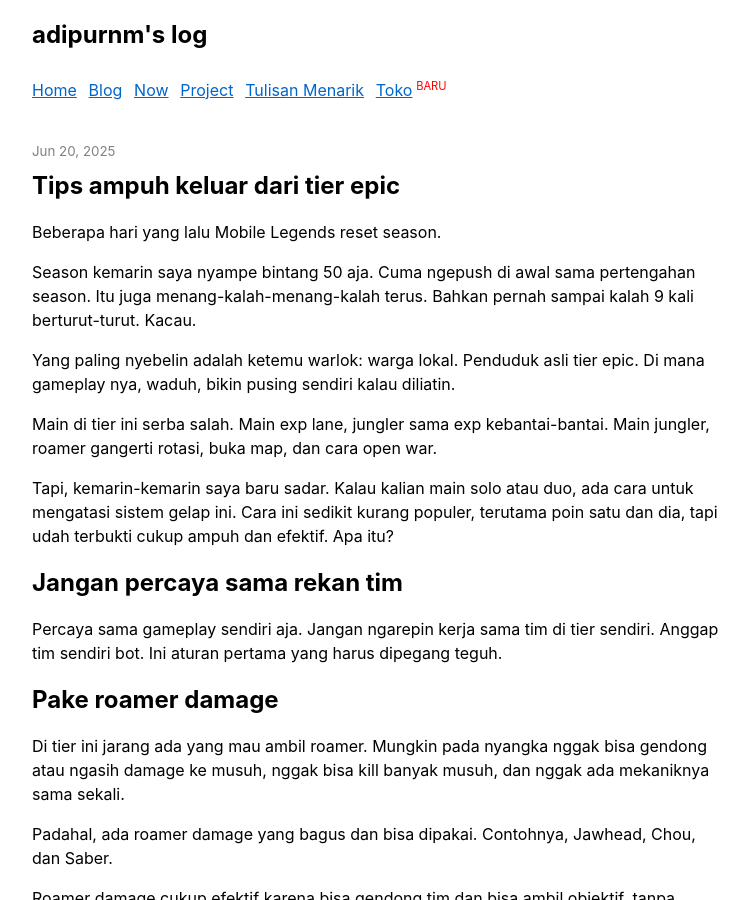
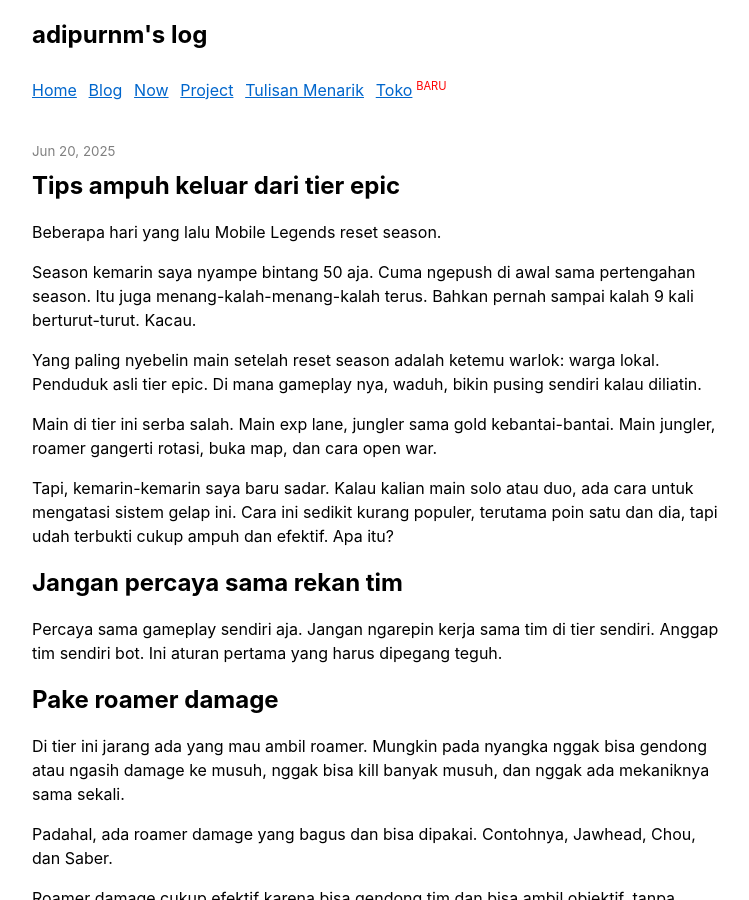
Before and after one commit to adiprnm/weblog, a Jekyll site: the page built from _posts/2025-06-20-tips-ampuh-keluar-dari-tier-epic.md, in a window 1280 px wide and 900 px high. Shown: the whole window, without its empty margins (264-1013 px from the left). Built offline with Jekyll 4.4.1, drawn with Linux system fonts in a browser that asks for light colours; some of the changed text lies outside the part shown.

Commit message:
Fix typo and update some sentences

```diff
--- a/_posts/2025-06-20-tips-ampuh-keluar-dari-tier-epic.md
+++ b/_posts/2025-06-20-tips-ampuh-keluar-dari-tier-epic.md
@@ -8,9 +8,9 @@ Beberapa hari yang lalu Mobile Legends reset season.
 
 Season kemarin saya nyampe bintang 50 aja. Cuma ngepush di awal sama pertengahan season. Itu juga menang-kalah-menang-kalah terus. Bahkan pernah sampai kalah 9 kali berturut-turut. Kacau.
 
-Yang paling nyebelin adalah ketemu warlok: warga lokal. Penduduk asli tier epic. Di mana gameplay nya, waduh, bikin pusing sendiri kalau diliatin.
+Yang paling nyebelin main setelah reset season adalah ketemu warlok: warga lokal. Penduduk asli tier epic. Di mana gameplay nya, waduh, bikin pusing sendiri kalau diliatin.
 
-Main di tier ini serba salah. Main exp lane, jungler sama exp kebantai-bantai. Main jungler, roamer gangerti rotasi, buka map, dan cara open war.
+Main di tier ini serba salah. Main exp lane, jungler sama gold kebantai-bantai. Main jungler, roamer gangerti rotasi, buka map, dan cara open war.
 
 Tapi, kemarin-kemarin saya baru sadar. Kalau kalian main solo atau duo, ada cara untuk mengatasi sistem gelap ini. Cara ini sedikit kurang populer, terutama poin satu dan dia, tapi udah terbukti cukup ampuh dan efektif. Apa itu?
 
@@ -49,7 +49,7 @@ Ini kondisi tim nggak kalah-kalah amat, tapi anomalinya, marksman nya mati 9. Di
 
 Lagi-lagi gendong warlok. Sekarang anomalinya bahkan 3: Hayabusa, Cecilion, dan Argus. Dapet MVP lagi. Gatau deh kalau picknya roamer tank atau healer, kemungkinan besar pasti kalah.
 
-Tips ini cukup ampuh buat tier epic dan legend. Karena...
+Tips-tips di atas cukup ampuh buat tier epic dan legend. Karena...
 
 ## Player-player di tier ini kagetan dan buta map
 
```
